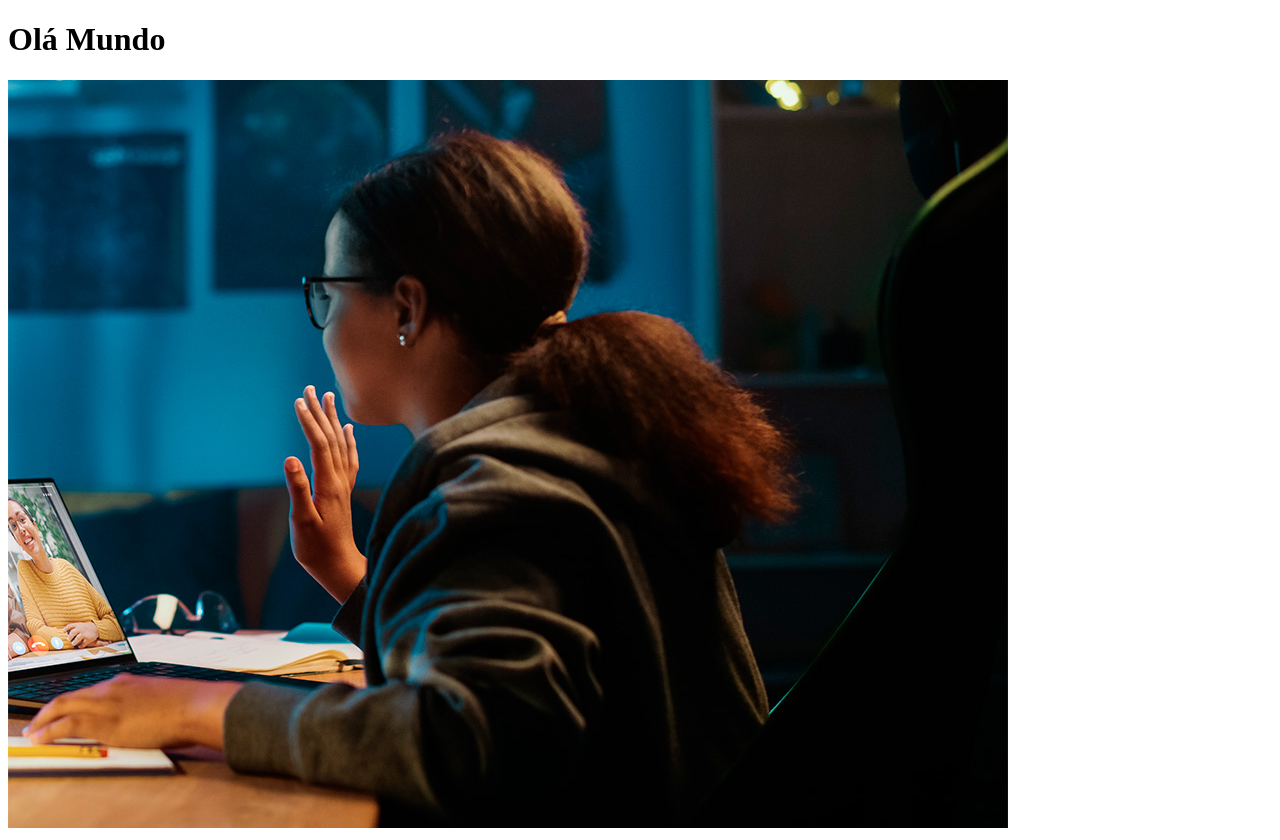
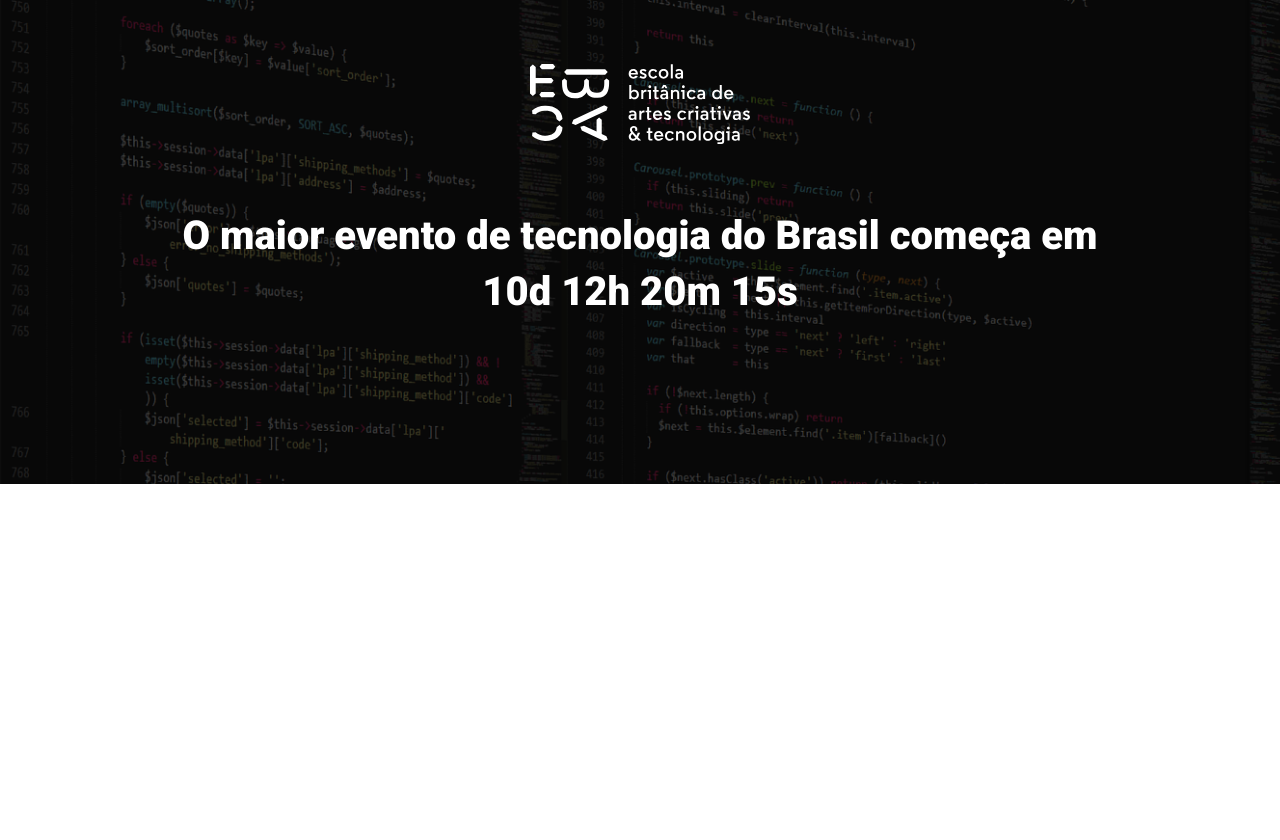
Before and after one commit to LucasPires-dev/ebac_tech_talks, a website built with Parcel: page src/index.html in a window 1280 px wide. After the commit the page ends 800 px from the top, so only its background shows below. Built offline with nearby package versions, Linux system fonts and the light colour scheme.

Commit message:
criando o hero

```diff
--- a/src/index.html
+++ b/src/index.html
@@ -1,13 +1,22 @@
 <!DOCTYPE html>
-<html lang="pt">
+<html lang="p-br">
 <head>
     <meta charset="UTF-8">
     <meta name="viewport" content="width=device-width, initial-scale=1.0">
-    <title>Document</title>
+    <title>EBAC Tech Talks</title>
+    <link rel="preconnect" href="https://fonts.googleapis.com">
+    <link rel="preconnect" href="https://fonts.gstatic.com" crossorigin>
+    <link href="https://fonts.googleapis.com/css2?family=Roboto:ital,wght@0,100;0,300;0,400;0,500;0,700;0,900;1,100;1,300;1,400;1,500;1,700;1,900&display=swap" rel="stylesheet">
     <link rel="stylesheet" href="./styles/main.scss">
 </head>
 <body>
-    <h1>Olá Mundo</h1>
-    <img src="./images/backend.png" alt="">
+    <header class="hero">
+        <div class="container">
+            <img class="hero__logo" src="./images/ebac_logo.svg" alt="EBAC">
+            <p class="hero__text">
+                O maior evento de tecnologia do Brasil começa em 10d 12h 20m 15s
+            </p>
+        </div>
+    </header>
 </body>
 </html>
--- /dev/null
+++ b/src/styles/_hero.scss
@@ -0,0 +1,53 @@
+.hero {
+    padding-top: 64px;
+    padding-bottom: 100px;
+    background: url(../images/fundo.png);
+    background-repeat: no-repeat;
+    background-size: cover ;
+    position: relative;
+
+    .container {
+        position: relative;
+    }
+
+    &::before {
+        position: absolute;
+        top: 0;
+        left: 0;
+        width: 100%;
+        height: 100%;
+        background-color: #000;
+        content: "";
+        opacity: 0.7;
+    }
+
+    &__text {
+        padding-top: 64px;
+        padding-bottom: 64px;
+        font-size: 40px;
+        line-height: 56px;
+        font-weight: 800;
+        text-align: center;
+    }
+
+    &__logo {
+        display: block;
+        margin: 0 auto;
+        height: 80px;
+    }
+
+    @media screen and (max-width: 640px) {
+        padding: 40px 0;
+
+        &__logo {
+            height: 40px;
+        }
+
+        &__text {
+            font-size: 22px;
+            line-height: 24px;
+            margin: 24px;
+        }
+    }
+
+}
--- a/src/styles/main.scss
+++ b/src/styles/main.scss
@@ -0,0 +1,24 @@
+@use 'hero';
+
+* {
+    margin: 0;
+    padding: 0;
+    box-sizing: border-box;
+    font-family: "Roboto", sans-serif !important;
+    color: #fff;
+}
+
+.container {
+    max-width: 960px;
+    width: 100%;
+    margin: 0 auto;
+
+
+    @media screen and (max-width: 640px) {
+        max-width: 80%;
+    }
+
+    @media screen and (max-width: 1024px) {
+        max-width: 90%;
+    }
+}
```
Also changed, not shown: 1 other file.
